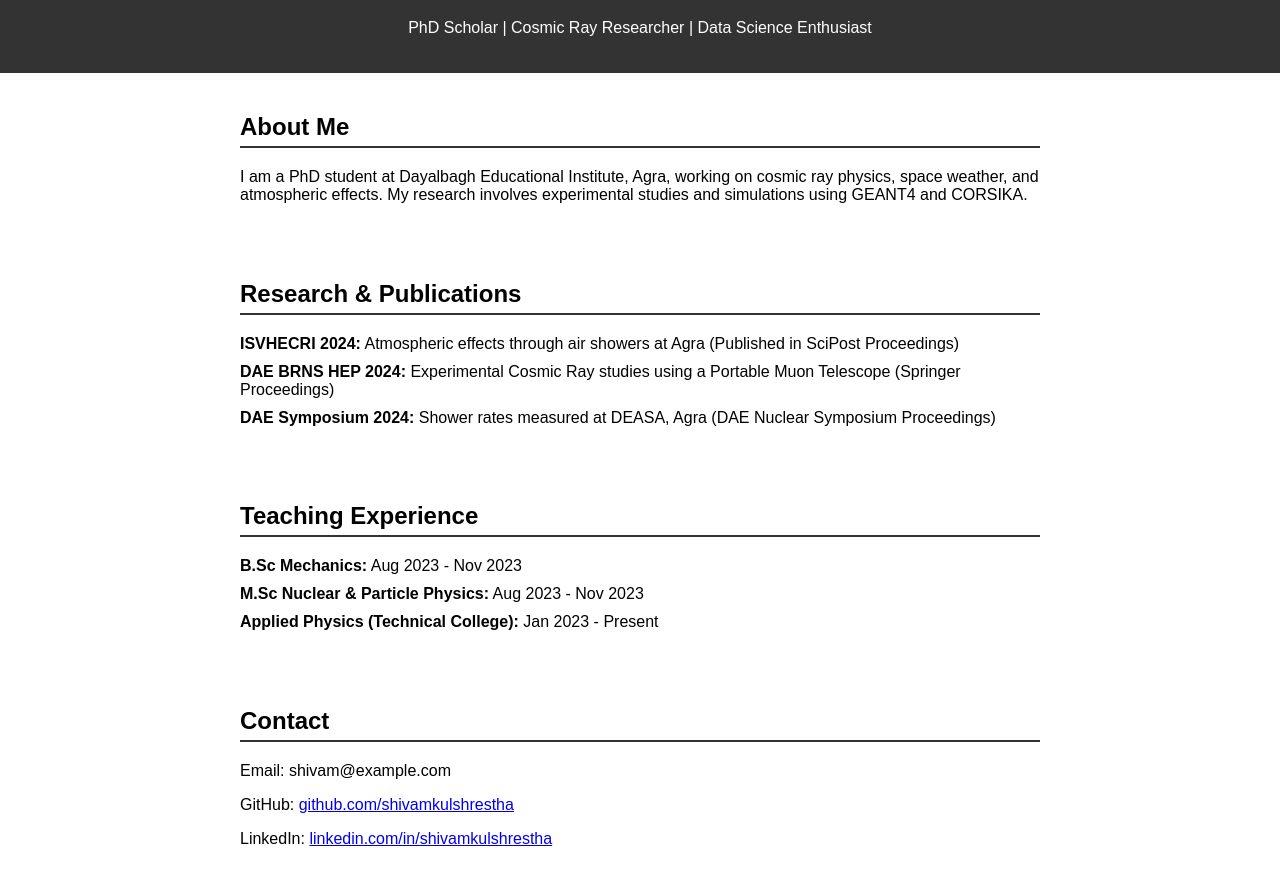
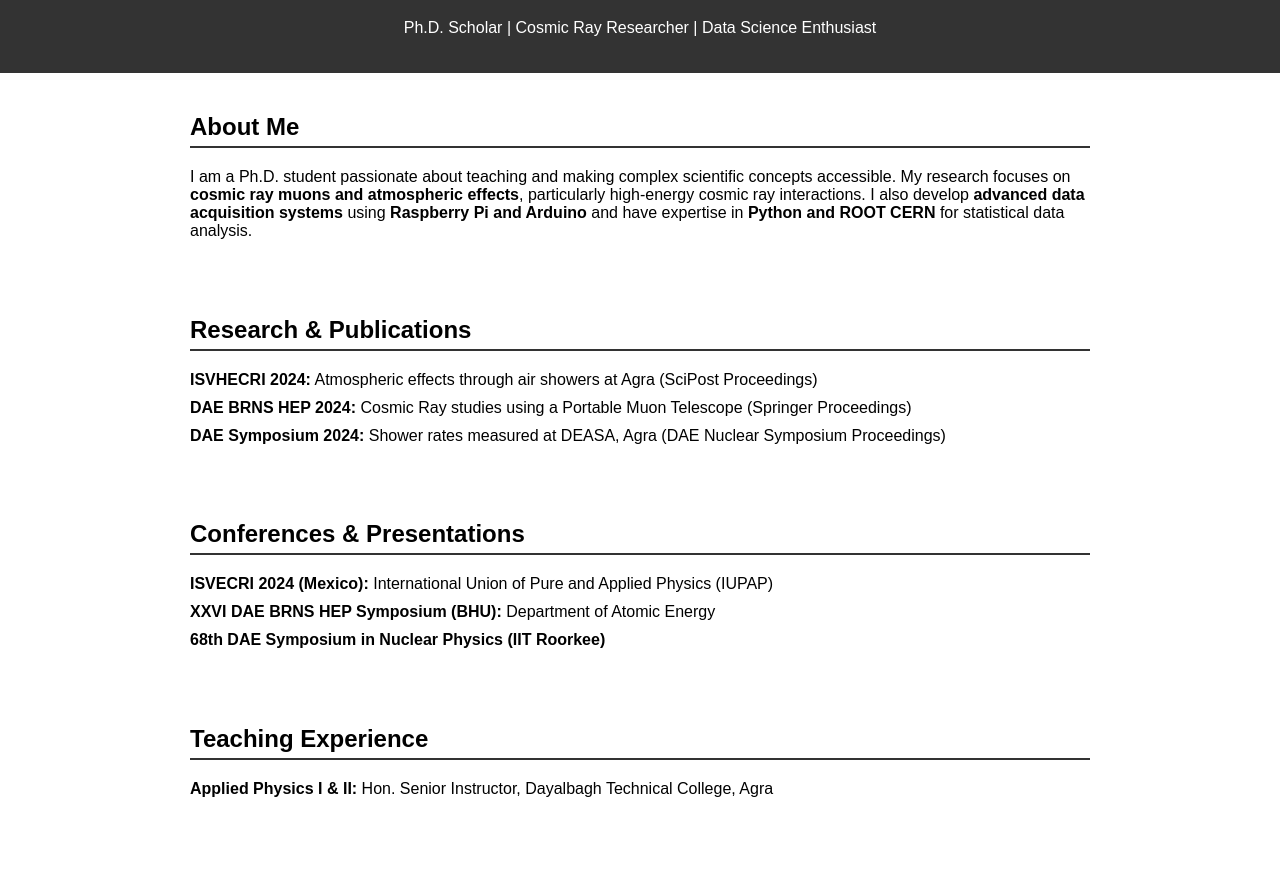
Before and after one commit to Shivamkulshrestha30/shivamkulshrestha.github.io, a plain HTML site: page index.html in a window 1280 px wide. Shown: the part 81-952 px from the top of the page. Drawn offline with Linux system fonts and the light colour scheme.

Commit message:
Update index.html

```diff
--- a/index.html
+++ b/index.html
@@ -7,47 +7,56 @@
     <style>
         body { font-family: Arial, sans-serif; margin: 0; padding: 0; }
         header { background: #333; color: white; text-align: center; padding: 20px; }
-        section { padding: 20px; max-width: 800px; margin: auto; }
+        section { padding: 20px; max-width: 900px; margin: auto; }
         h2 { border-bottom: 2px solid #333; padding-bottom: 5px; }
         ul { list-style-type: none; padding: 0; }
         li { margin-bottom: 10px; }
         footer { background: #333; color: white; text-align: center; padding: 10px; margin-top: 20px; }
+        a { color: #0073e6; text-decoration: none; }
+        a:hover { text-decoration: underline; }
     </style>
 </head>
 <body>
     <header>
         <h1>Shivam Kulshrestha</h1>
-        <p>PhD Scholar | Cosmic Ray Researcher | Data Science Enthusiast</p>
+        <p>Ph.D. Scholar | Cosmic Ray Researcher | Data Science Enthusiast</p>
     </header>
 
     <section>
         <h2>About Me</h2>
-        <p>I am a PhD student at Dayalbagh Educational Institute, Agra, working on cosmic ray physics, space weather, and atmospheric effects. My research involves experimental studies and simulations using GEANT4 and CORSIKA.</p>
+        <p>I am a Ph.D. student passionate about teaching and making complex scientific concepts accessible. My research focuses on <strong>cosmic ray muons and atmospheric effects</strong>, particularly high-energy cosmic ray interactions. I also develop <strong>advanced data acquisition systems</strong> using <strong>Raspberry Pi and Arduino</strong> and have expertise in <strong>Python and ROOT CERN</strong> for statistical data analysis.</p>
     </section>
 
     <section>
         <h2>Research & Publications</h2>
         <ul>
-            <li><strong>ISVHECRI 2024:</strong> Atmospheric effects through air showers at Agra (Published in SciPost Proceedings)</li>
-            <li><strong>DAE BRNS HEP 2024:</strong> Experimental Cosmic Ray studies using a Portable Muon Telescope (Springer Proceedings)</li>
+            <li><strong>ISVHECRI 2024:</strong> Atmospheric effects through air showers at Agra (SciPost Proceedings)</li>
+            <li><strong>DAE BRNS HEP 2024:</strong> Cosmic Ray studies using a Portable Muon Telescope (Springer Proceedings)</li>
             <li><strong>DAE Symposium 2024:</strong> Shower rates measured at DEASA, Agra (DAE Nuclear Symposium Proceedings)</li>
+        </ul>
+    </section>
+
+    <section>
+        <h2>Conferences & Presentations</h2>
+        <ul>
+            <li><strong>ISVECRI 2024 (Mexico):</strong> International Union of Pure and Applied Physics (IUPAP)</li>
+            <li><strong>XXVI DAE BRNS HEP Symposium (BHU):</strong> Department of Atomic Energy</li>
+            <li><strong>68th DAE Symposium in Nuclear Physics (IIT Roorkee)</strong></li>
         </ul>
     </section>
 
     <section>
         <h2>Teaching Experience</h2>
         <ul>
-            <li><strong>B.Sc Mechanics:</strong> Aug 2023 - Nov 2023</li>
-            <li><strong>M.Sc Nuclear & Particle Physics:</strong> Aug 2023 - Nov 2023</li>
-            <li><strong>Applied Physics (Technical College):</strong> Jan 2023 - Present</li>
+            <li><strong>Applied Physics I & II:</strong> Hon. Senior Instructor, Dayalbagh Technical College, Agra</li>
         </ul>
     </section>
 
     <section>
         <h2>Contact</h2>
-        <p>Email: shivam@example.com</p>
+        <p>Email: <a href="mailto:shivamkulsh96@gmail.com">shivamkulsh96@gmail.com</a></p>
         <p>GitHub: <a href="https://github.com/shivamkulshrestha">github.com/shivamkulshrestha</a></p>
-        <p>LinkedIn: <a href="https://linkedin.com/in/shivamkulshrestha">linkedin.com/in/shivamkulshrestha</a></p>
+        <p>LinkedIn: <a href="https://linkedin.com/in/shivam-kulshrestha-4a6041109">linkedin.com/in/shivam-kulshrestha-4a6041109</a></p>
     </section>
 
     <footer>
```
